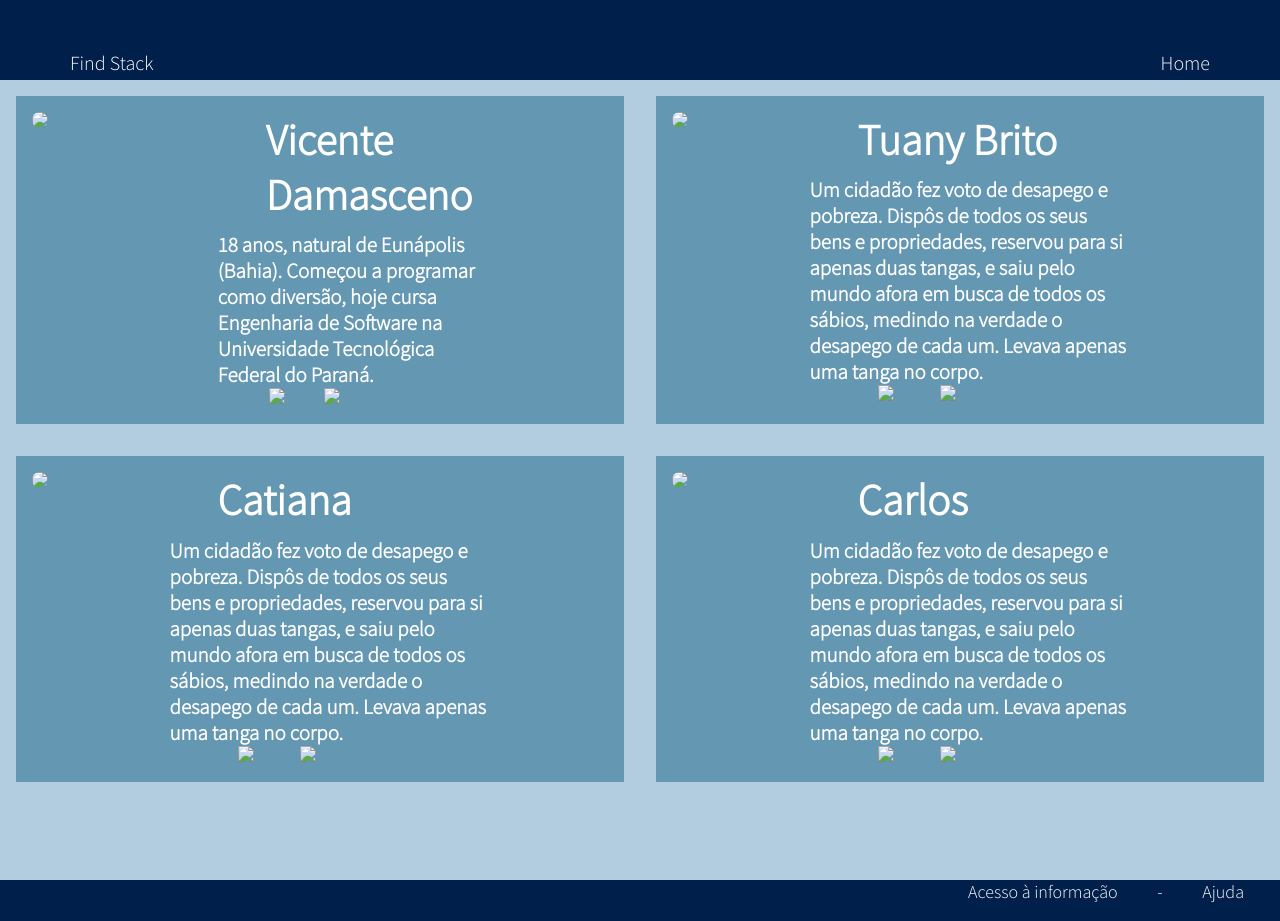
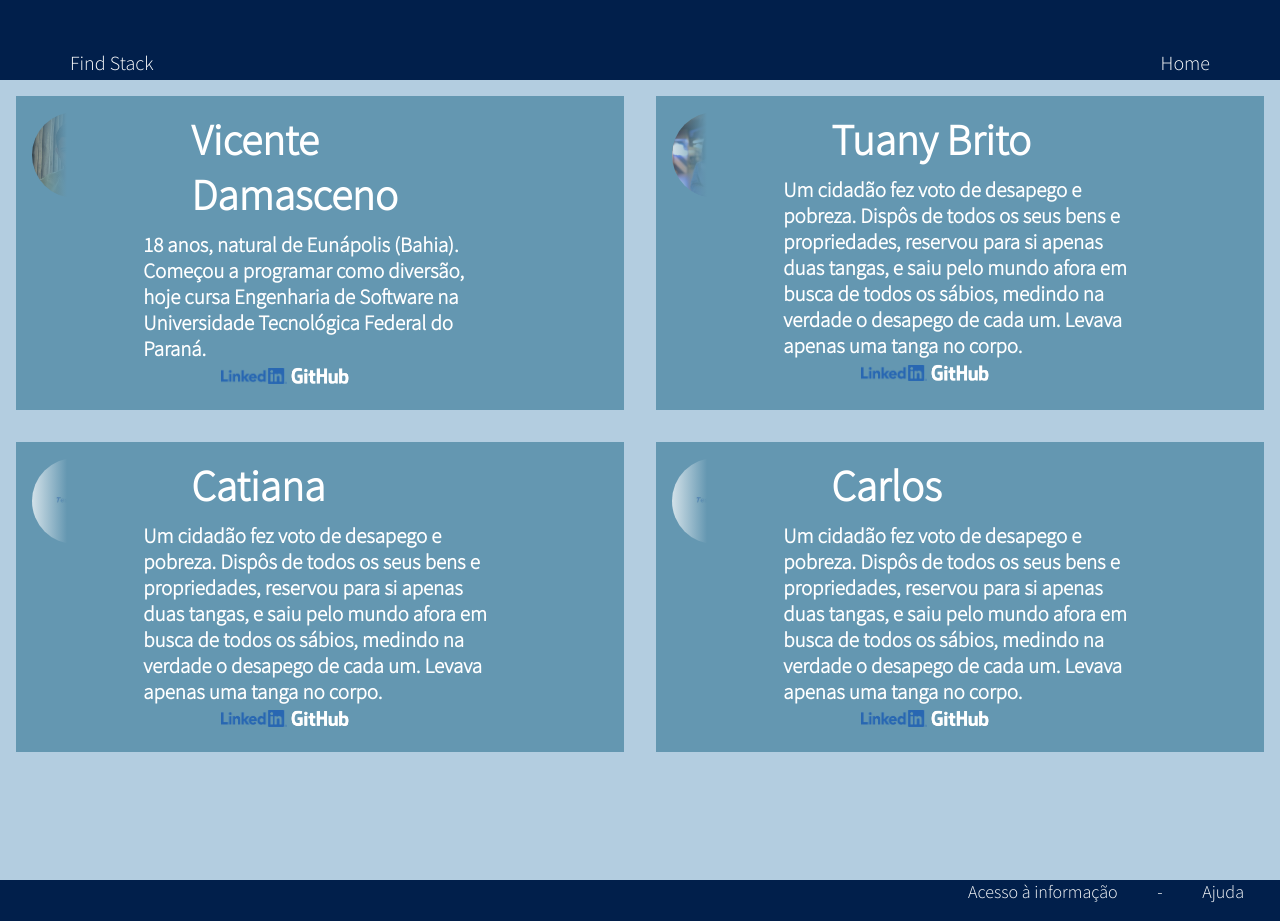
Before and after one commit to MiniHackatonGrupo6/ProjetoMiniHackathon, a plain HTML site: page app/view/programadores.html in a window 1280 px wide. Drawn offline with Linux system fonts and the light colour scheme.

Commit message:
Update programadores.html

```diff
--- a/app/view/programadores.html
+++ b/app/view/programadores.html
@@ -10,15 +10,15 @@
 <body>
     <header>
         <div class="div-header-btn">
-            <a href="index.html">Find Stack</a>
-            <a href="index.html">Home</a>
+            <a href="/../../index.html">Find Stack</a>
+            <a href="/../../index.html">Home</a>
         </div>
     </header>
     <div class="main-container">
         <ul>
             <li>
                 <div class="div-li-perfil">
-                    <img src="img/perfil.jpg" class="img-pessoa">
+                    <img src="./../../public/img/perfil.jpg" class="img-pessoa">
                     <div class="teste-1"></div>
                 </div>
                 <div class="div-li-texto">
@@ -27,10 +27,10 @@
                     <ul class="div-li-img">
                         <!-- <nav class="nav-links"> -->
                         <li>
-                            <a href="https://linkedin.com/in/vicentemdamasceno/"><img src="img/linkedin-completo.png" class="img-icon"></a>
+                            <a href="https://linkedin.com/in/vicentemdamasceno/"><img src="./../../public/img/linkedin-completo.png" class="img-icon"></a>
                         </li>
                         <li>
-                            <a href="https://github.com/Vicente-MD"><img src="img/github-completo.png" class="img-icon"></a>
+                            <a href="https://github.com/Vicente-MD"><img src="./../../public/img/github-completo.png" class="img-icon"></a>
                         </li>
                         <!-- </nav> -->
                     </ul>
@@ -38,7 +38,7 @@
             </li>
             <li>
                 <div class="div-li-perfil">
-                    <img src="img/perfil2.jpg" class="img-pessoa">
+                    <img src="./../../public/img/perfil2.jpg" class="img-pessoa">
                 </div>
                 <div class="div-li-texto">
                     <h1>Tuany Brito</h1>
@@ -46,10 +46,10 @@
                     <ul class="div-li-img">
                         <!-- <nav class="nav-links"> -->
                         <li>
-                            <a href="https://linkedin.com/in/vicentemdamasceno/"><img src="img/linkedin-completo.png" class="img-icon"></a>
+                            <a href="https://linkedin.com/in/vicentemdamasceno/"><img src="./../../public/img/linkedin-completo.png" class="img-icon"></a>
                         </li>
                         <li>
-                            <a href="https://github.com/Vicente-MD"><img src="img/github-completo.png" class="img-icon"></a>
+                            <a href="https://github.com/Vicente-MD"><img src="./../../public/img/github-completo.png" class="img-icon"></a>
                         </li>
                         <!-- </nav> -->
                     </ul>
@@ -59,7 +59,7 @@
         <ul>
             <li>
                 <div class="div-li-perfil">
-                    <img src="img/testimg.jpg" class="img-pessoa">
+                    <img src="./../../public/img/testimg.jpg" class="img-pessoa">
                 </div>
                 <div class="div-li-texto">
                     <h1>Catiana</h1>
@@ -67,10 +67,10 @@
                     <ul class="div-li-img">
                         <!-- <nav class="nav-links"> -->
                         <li>
-                            <a href="https://linkedin.com/in/vicentemdamasceno/"><img src="img/linkedin-completo.png" class="img-icon"></a>
+                            <a href="https://linkedin.com/in/vicentemdamasceno/"><img src="./../../public/img/linkedin-completo.png" class="img-icon"></a>
                         </li>
                         <li>
-                            <a href="https://github.com/Vicente-MD"><img src="img/github-completo.png" class="img-icon"></a>
+                            <a href="https://github.com/Vicente-MD"><img src="./../../public/img/github-completo.png" class="img-icon"></a>
                         </li>
                         <!-- </nav> -->
                     </ul>
@@ -78,7 +78,7 @@
             </li>
             <li>
                 <div class="div-li-perfil">
-                    <img src="img/testimg.jpg" class="img-pessoa">
+                    <img src="./../../public/img/testimg.jpg" class="img-pessoa">
                 </div>
                 <div class="div-li-texto">
                     <h1>Carlos</h1>
@@ -86,10 +86,10 @@
                     <ul class="div-li-img">
                         <!-- <nav class="nav-links"> -->
                         <li>
-                            <a href="https://linkedin.com/in/vicentemdamasceno/"><img src="img/linkedin-completo.png" class="img-icon"></a>
+                            <a href="https://linkedin.com/in/vicentemdamasceno/"><img src="./../../public/img/linkedin-completo.png" class="img-icon"></a>
                         </li>
                         <li>
-                            <a href="https://github.com/Vicente-MD"><img src="img/github-completo.png" class="img-icon"></a>
+                            <a href="https://github.com/Vicente-MD"><img src="./../../public/img/github-completo.png" class="img-icon"></a>
                         </li>
                         <!-- </nav> -->
                     </ul>
```
